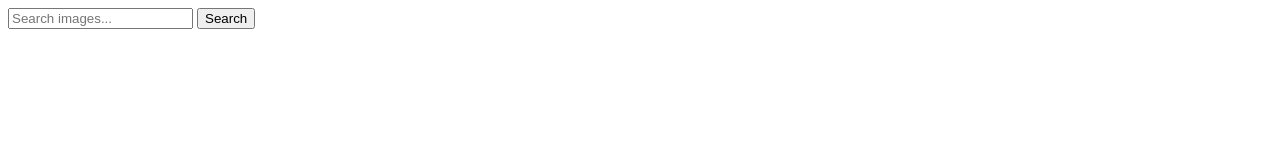
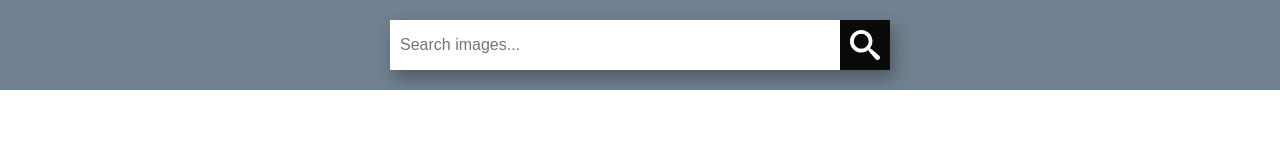
Before and after one commit to michalwojcik4/goit-js-hw-11, a website: page src/index.html in a window 1280 px wide. Drawn offline with Linux system fonts and the light colour scheme.

Commit message:
css to form

```diff
--- /dev/null
+++ b/src/css/style.css
@@ -0,0 +1,51 @@
+body {
+    margin: 0;
+    padding: 0;
+}
+
+.search {
+    background-color: slategray;
+    padding: 20px 0;
+}
+
+.search__form {
+    margin: auto;
+    display: flex;
+    width: 500px;
+    box-shadow: 4px 8px 16px rgba(0, 0, 0, 0.3);
+}
+
+.search__form > * {
+  border: 0;
+  padding: 0;
+  background: #fff;
+  line-height: 50px;
+  font-size: 1rem;
+  border-radius: 0;
+  outline: 0;
+}
+
+.search__input {
+    flex-basis: 500px;
+    padding-left: 10px;
+}
+
+.search__btn {
+    display: flex;
+    background-color: #0a0a0a;
+    border: 0;
+    color: #fff;
+    padding: 10px;
+    cursor: pointer;
+    transition: all 0.2s;
+}
+
+.search__btn > svg {
+    fill:#fff;
+    width: 30px;
+    height: 30px;
+}
+
+.search__btn:hover {
+    background-color: #3e3e3e;
+}
--- a/src/index.html
+++ b/src/index.html
@@ -1,20 +1,27 @@
 <!DOCTYPE html>
 <html lang="en">
-<head>
-    <meta charset="UTF-8">
-    <meta name="viewport" content="width=device-width, initial-scale=1.0">
-    <title>Document</title>
-</head>
-<body>
-    <form class="search-form" id="search-form">
+  <head>
+    <meta charset="UTF-8" />
+    <meta name="viewport" content="width=device-width, initial-scale=1.0" />
+    <link rel="stylesheet" href="./css/style.css" />
+    <title>goit-js-hw-11</title>
+  </head>
+  <body>
+    <div class='search'>
+      <form class="search__form" id="search-form">
         <input
+          class="search__input"
           type="text"
           name="searchQuery"
           autocomplete="off"
           placeholder="Search images..."
         />
-        <button type="submit">Search</button>
+        <button class="search__btn" type="submit"><svg><use
+          href="./svg/symbol-defs.svg#icon-search"
+        ></use></svg></button>
       </form>
-      <div class="gallery"></div>
-</body>
+    </div>
+
+    <div class="gallery"></div>
+  </body>
 </html>
```
Also changed, not shown: src/svg/symbol-defs.svg (added).
